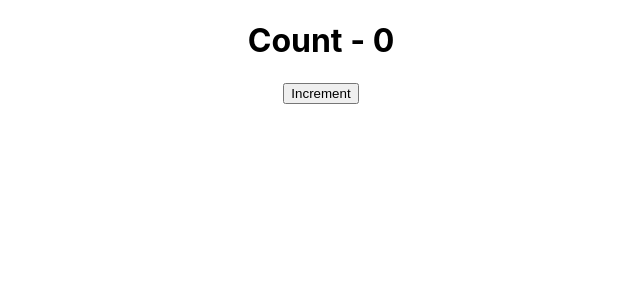
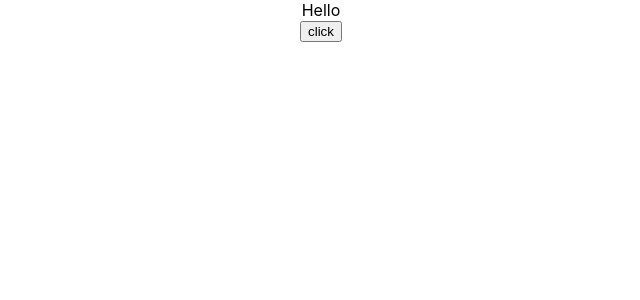
Before and after one commit to morley-stuff/react-tutorial, a React (Create React App) app: page / in a window 1280 px wide. Shown: the top 300 px of the page, without its empty margins (319-959 px from the left). Built offline with nearby package versions, Linux system fonts and the light colour scheme.

Commit message:
Added functionality dealing with events and event handler binding

```diff
--- a/src/App.js
+++ b/src/App.js
@@ -1,28 +1,15 @@
 import React from "react";
 import "./App.css";
-
-import Greet from "./components/Greet";
-import Welcome from "./components/Welcome";
-import Message from "./components/Message";
-import Counter from "./components/Counter";
+import FunctionClick from "./components/FunctionClick";
+import ClassClick from "./components/ClassClick";
+import EventBind from "./components/EventBind";
 
 function App() {
   return (
     <div className="App">
-      <Counter />
-      {/* <Message /> */}
-      {/* <Greet />
-      <Welcome /> */}
-      {/* <Greet name="Bruce" heroName="Batman">
-        <p>This is children props</p>
-      </Greet>
-      <Greet name="Clark" heroName="Superman">
-        <button>Action</button>
-      </Greet>
-      <Greet name="Diana" heroName="Wonder Woman" />
-      <Welcome name="Bruce" heroName="Batman" />
-      <Welcome name="Clark" heroName="Superman" />
-      <Welcome name="Diana" heroName="Wonder Woman" /> */}
+      <EventBind></EventBind>
+      {/* <FunctionClick></FunctionClick> */}
+      {/* <ClassClick></ClassClick> */}
     </div>
   );
 }
--- /dev/null
+++ b/src/components/ClassClick.js
@@ -0,0 +1,17 @@
+import React, { Component } from "react";
+
+class ClassClick extends Component {
+  clickHandler() {
+    console.log("Clicked the Button");
+  }
+
+  render() {
+    return (
+      <div>
+        <button onClick={this.clickHandler}>Click Me</button>
+      </div>
+    );
+  }
+}
+
+export default ClassClick;
--- /dev/null
+++ b/src/components/EventBind.js
@@ -0,0 +1,35 @@
+import React, { Component } from "react";
+
+class EventBind extends Component {
+  constructor(props) {
+    super(props);
+
+    this.state = {
+      message: "Hello"
+    };
+    // this.clickHandler = this.clickHandler.bind(this);
+  }
+
+  // clickHandler() {
+  //   this.setState({ message: "Goodbye" });
+  //   console.log(this);
+  // }
+
+  clickHandler = () => {
+    this.setState({
+      message: "Goodbye"
+    });
+  };
+
+  render() {
+    return (
+      <div>
+        <div>{this.state.message}</div>
+        {/* <button onClick={this.clickHandler.bind(this)}>click</button> */}
+        <button onClick={this.clickHandler}>click</button>
+      </div>
+    );
+  }
+}
+
+export default EventBind;
--- /dev/null
+++ b/src/components/FunctionClick.js
@@ -0,0 +1,14 @@
+import React from "react";
+
+function FunctionClick() {
+  function clickHandler() {
+    console.log("Button Clicked");
+  }
+  return (
+    <div>
+      <button onClick={clickHandler}>Click</button>
+    </div>
+  );
+}
+
+export default FunctionClick;
--- a/src/components/Greet.js
+++ b/src/components/Greet.js
@@ -1,12 +1,14 @@
 import React from "react";
 
-const Greet = props => (
-  <div>
-    <h1>
-      Hello {props.name} a.k.a {props.heroName}.
-    </h1>
-    {props.children}
-  </div>
-);
+const Greet = props => {
+  const { name, heroName } = props;
+  return (
+    <div>
+      <h1>
+        Hello {name} a.k.a {heroName}.
+      </h1>
+    </div>
+  );
+};
 
 export default Greet;
--- a/src/components/Welcome.js
+++ b/src/components/Welcome.js
@@ -2,9 +2,10 @@
 
 class Welcome extends Component {
   render() {
+    const { name, heroName } = this.props;
     return (
       <h1>
-        Welcome {this.props.name} a.k.a {this.props.heroName}
+        Welcome {name} a.k.a {heroName}
       </h1>
     );
   }
```
